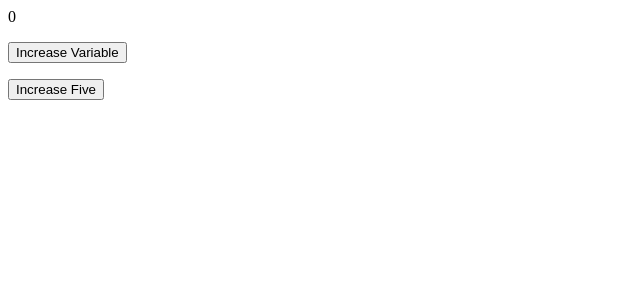
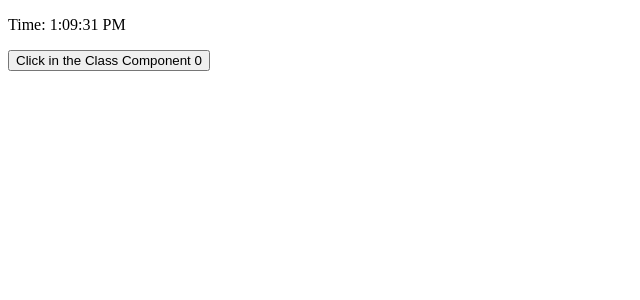
Before and after one commit to Ujjal-ENG/functional-react, a React (Create React App) app in the folder react-project-template/: page / in a window 1280 px wide. Shown: the top 300 px of the page, without its empty margins (0-640 px from the left). Built offline with nearby package versions, Linux system fonts and the light colour scheme.

Commit message:
class component useEffect hooks

```diff
--- a/react-project-template/src/App.js
+++ b/react-project-template/src/App.js
@@ -1,10 +1,11 @@
 import React from 'react';
 import Counter from './components/Counter';
+import UseEffectClass from './components/UseEffectClass';
 
 const App = () => {
     return (
         <div>
-            <Counter />
+            <UseEffectClass />
         </div>
     );
 };
--- /dev/null
+++ b/react-project-template/src/components/UseEffectClass.js
@@ -0,0 +1,44 @@
+import React, { Component } from 'react';
+
+export default class UseEffectClass extends Component {
+    state = {
+        count: 0,
+        date: new Date()
+    };
+
+    componentDidMount() {
+        const { count } = this.state;
+        document.title = `Clicked ${count} times`;
+        setInterval(() => this.tick(), 1000);
+    }
+
+    componentDidUpdate() {
+        const { count } = this.state;
+        document.title = `Clicked ${count} times`;
+    }
+
+    addClick = () => {
+        this.setState(({ count }) => ({
+            count: count + 1
+        }));
+    };
+
+    tick = () => {
+        this.setState(() => ({
+            date: new Date()
+        }));
+    };
+    render() {
+        const { count, date } = this.state;
+        return (
+            <div>
+                <p>Time: {date.toLocaleTimeString()}</p>
+                <p>
+                    <button type="button" onClick={this.addClick}>
+                        Click in the Class Component {count}
+                    </button>
+                </p>
+            </div>
+        );
+    }
+}
```
